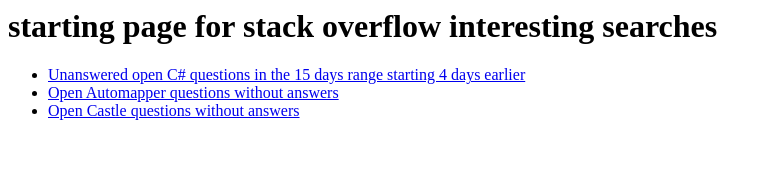
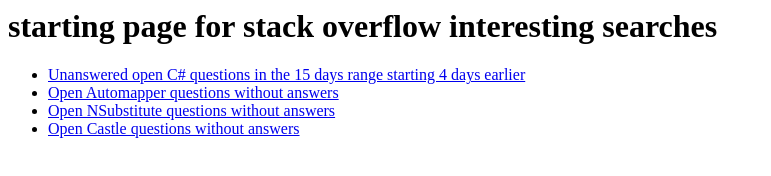
Before and after one commit to vrittis/vrittis.github.io, a plain HTML site: page stack.html in a window 1280 px wide. Shown: the whole page, without its empty margins (0-771 px from the left). Drawn offline with Linux system fonts and the light colour scheme.

Commit message:
Update stack.html

```diff
--- a/stack.html
+++ b/stack.html
@@ -4,5 +4,6 @@
 <ul>
 <li><a href="http://stackoverflow.com/search?tab=newest&q=[c%23]%20answers%3a0%20score%3a2..%20lastactive%3a2014-03-01..2014-03-16%20closed%3a0">Unanswered open C# questions in the 15 days range starting 4 days earlier</a></li>
 <li><a href="http://stackoverflow.com/search?tab=newest&q=[automapper]%20answers%3a0%20score%3a0..%20closed%3a0">Open Automapper questions without answers</a></li>
-<li><a href="http://stackoverflow.com/search?tab=newest&q=[castle]%20[castle-dynamicproxy]%20[castle-windsor]%20answers%3a0%20score%3a0..%20closed%3a0">Open Castle questions without answers</a></li>
+<li><a href="http://stackoverflow.com/search?tab=newest&q=[nsubstitute]%20answers%3a0%20score%3a0..%20closed%3a0">Open NSubstitute questions without answers</a></li>
+<li><a href="http://stackoverflow.com/search?q=[castle]+OR+[castle-dynamicproxy]+OR+[castle-windsor]+answers%3A0+score%3A0..+closed%3A0">Open Castle questions without answers</a></li>
 </ul>
```
